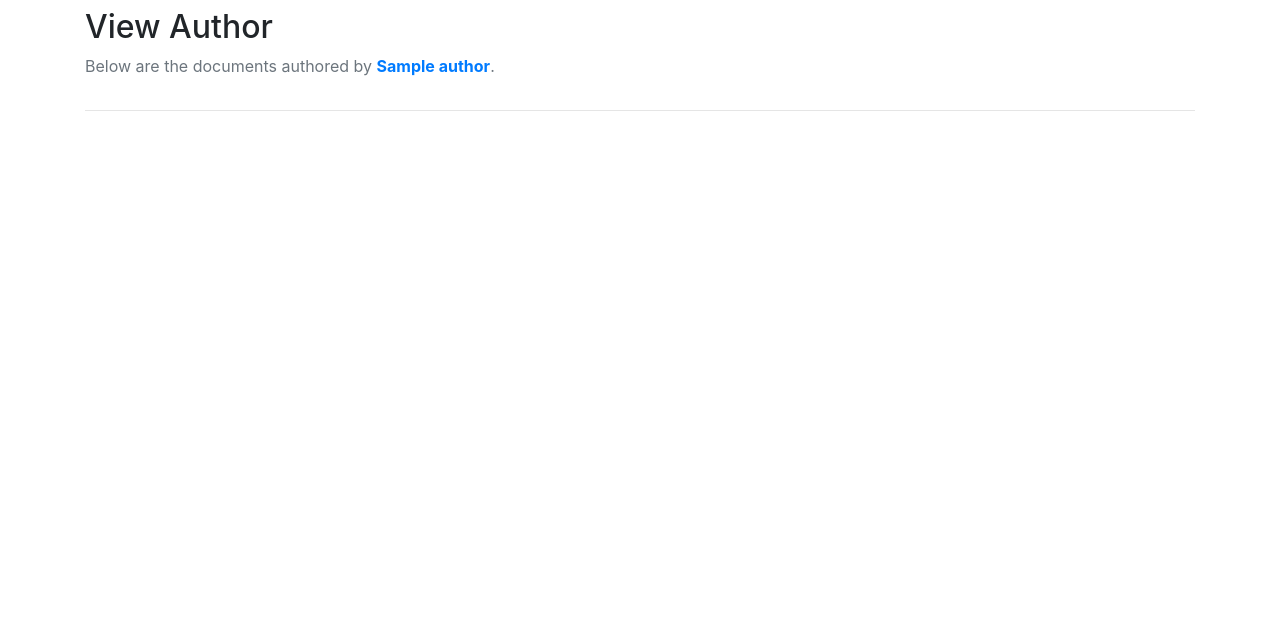
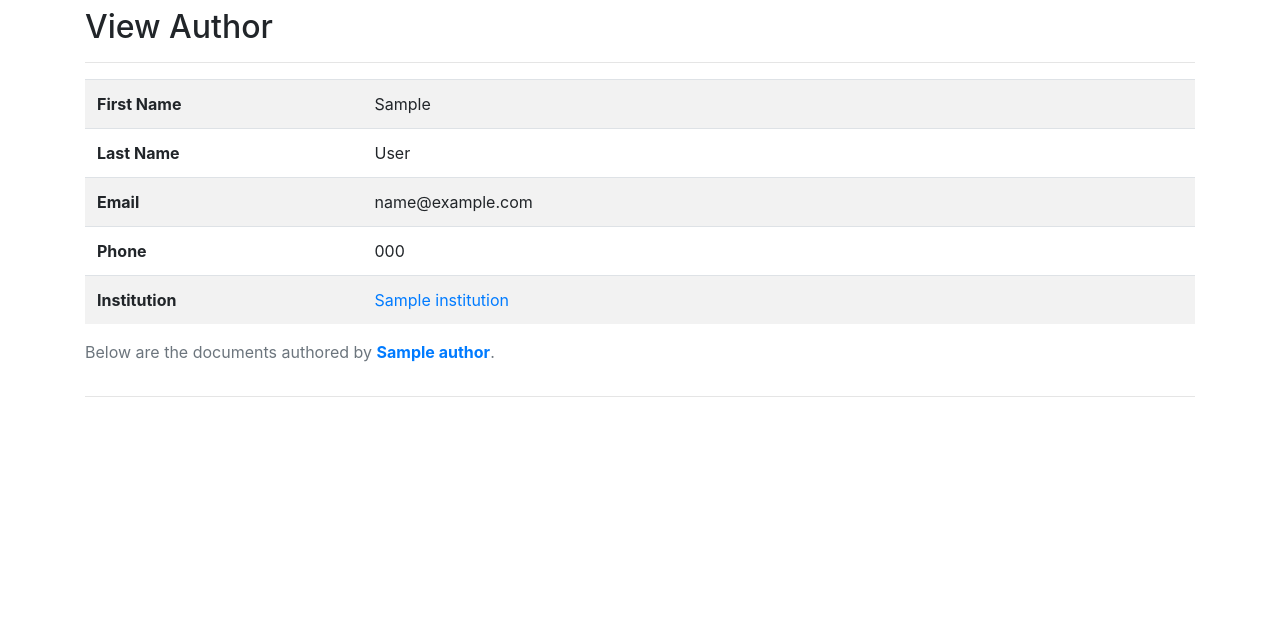
Before and after one commit to ENRG-tr/enrgdocdb, a Python web app: template src/templates/docdb/view_author.html in a window 1280 px wide. Shown: the part 56-693 px from the top of the page. Run offline with Jinja, Linux system fonts and the light colour scheme; the template is opened without the code that fills it: most values are stand-ins (such as "Sample title", 1, 10 or a date in 2020); some libraries are stand-ins or nearby versions.

Commit message:
refactor: refactor view author page

```diff
--- a/src/templates/docdb/view_author.html
+++ b/src/templates/docdb/view_author.html
@@ -1,11 +1,35 @@
 {% extends "docdb/base.html" %}
 {% from "docdb/snippets/render_map.html" import render_paginated_result %}
+{% from "docdb/snippets/author.html" import render_institution %}
 {% from "docdb/snippets/moderation.html" import render_moderation_options with context %}
 {% block title %}
     {{ author.name }} - ENRG DocDB
 {% endblock title %}
 {% block content %}
     <h2>View Author</h2>
+    <hr>
+    <table class="table table-striped table-hover">
+        <tr>
+            <th style="width: 25%">First Name</th>
+            <td>{{ author.first_name }}</td>
+        </tr>
+        <tr>
+            <th>Last Name</th>
+            <td>{{ author.last_name }}</td>
+        </tr>
+        <tr>
+            <th>Email</th>
+            <td>{{ author.email }}</td>
+        </tr>
+        <tr>
+            <th>Phone</th>
+            <td>{{ author.phone }}</td>
+        </tr>
+        <tr>
+            <th>Institution</th>
+            <td>{{ render_institution(author.institution) }}</td>
+        </tr>
+    </table>
     <p class="text-muted">
         Below are the documents authored by <strong class="text-primary">{{ author.name }}</strong>.
     </p>
```
